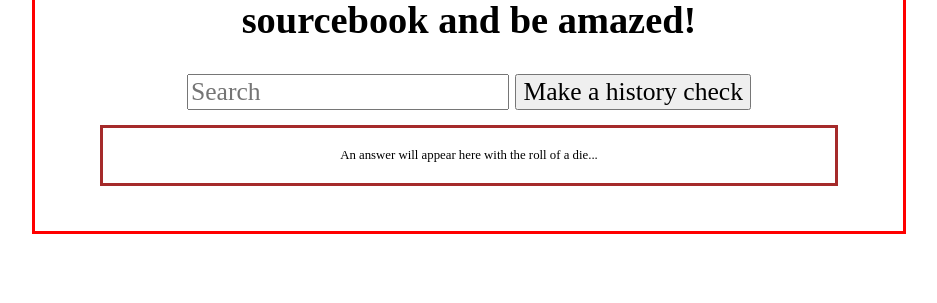
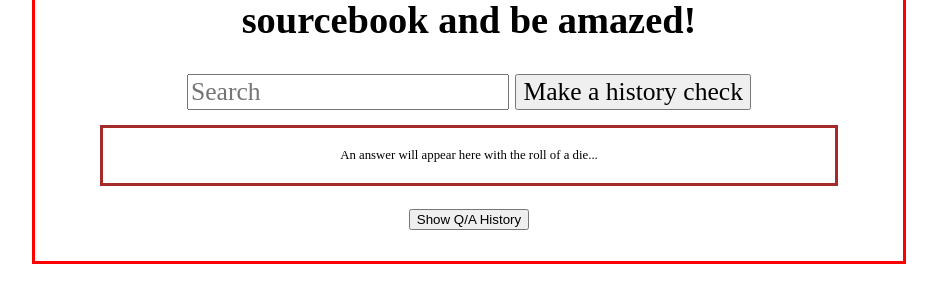
Before and after one commit to kaitab/dndrag, a Flask app: page / in a window 1280 px wide. Shown: the part 397-700 px from the top of the page, without its empty margins (171-1108 px from the left). Run offline with Flask 3, Linux system fonts and the light colour scheme; parts of the project's set-up code (start-up, migrations or seed data) failed here and were passed over.

Commit message:
frontend for db

```diff
--- a/src/dnd_rag/__init__.py
+++ b/src/dnd_rag/__init__.py
@@ -39,7 +39,7 @@ def create_app():
                 response = ai_message.content
                 log_query(query, response)
 
-                return render_template("mainpage.html", response=response)
+                return render_template("mainpage.html", response=response,history=all_queries())
             except Exception as e:
                 print(e)
                 return render_template("mainpage.html", response="Looks like we rolled a Nat 1! Something went wrong on our end, so please try again")
--- a/src/dnd_rag/static/styles.css
+++ b/src/dnd_rag/static/styles.css
@@ -38,3 +38,7 @@ input[type="submit"] {
     font-size: 2vw;
     margin: auto;
 }
+
+.hidden {
+    display: none;
+}
--- a/src/dnd_rag/templates/mainpage.html
+++ b/src/dnd_rag/templates/mainpage.html
@@ -14,5 +14,18 @@
         <input type="submit" value="Make a history check"/>
     </form>
     <p>{{response}}</p>
+
+    <button onclick="toggleVisibility()">Show Q/A History</button>
+    <ul id="q_history" class="hidden">
+        {% for q in history %}
+            <li>{{ q.content }}: {{ q.reply }} | {{ q.date}}</li>
+        {% endfor %}
+    </ul>
+    <script>
+        function toggleVisibility() {
+            var element = document.getElementById("q_history");
+            element.classList.toggle("hidden");
+        }
+    </script>
 </body>
 </html>
```
Also changed, not shown: src/instance/db.sqlite.
